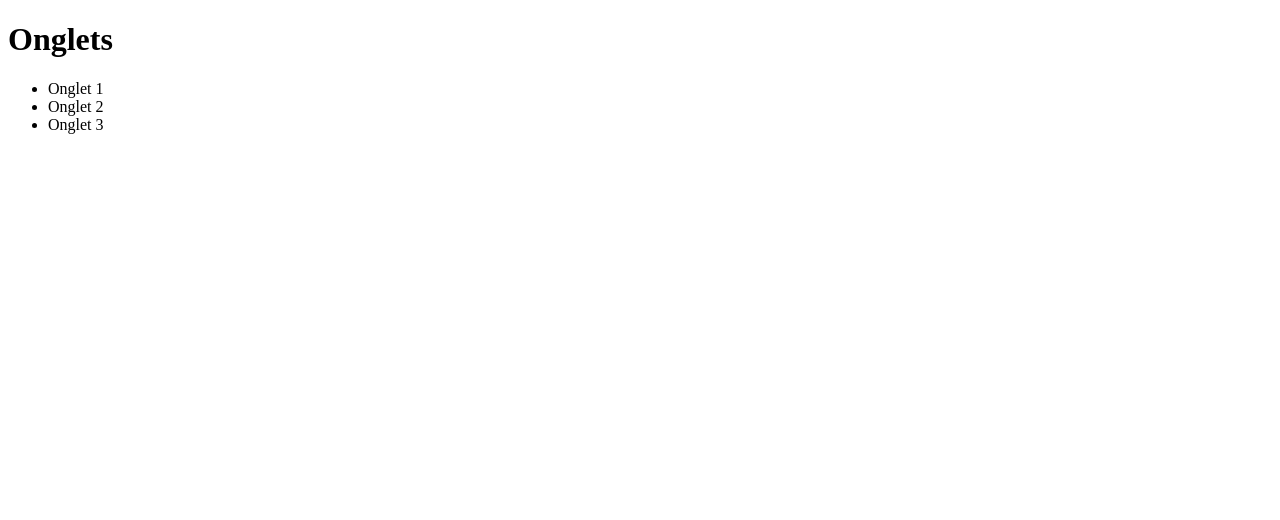
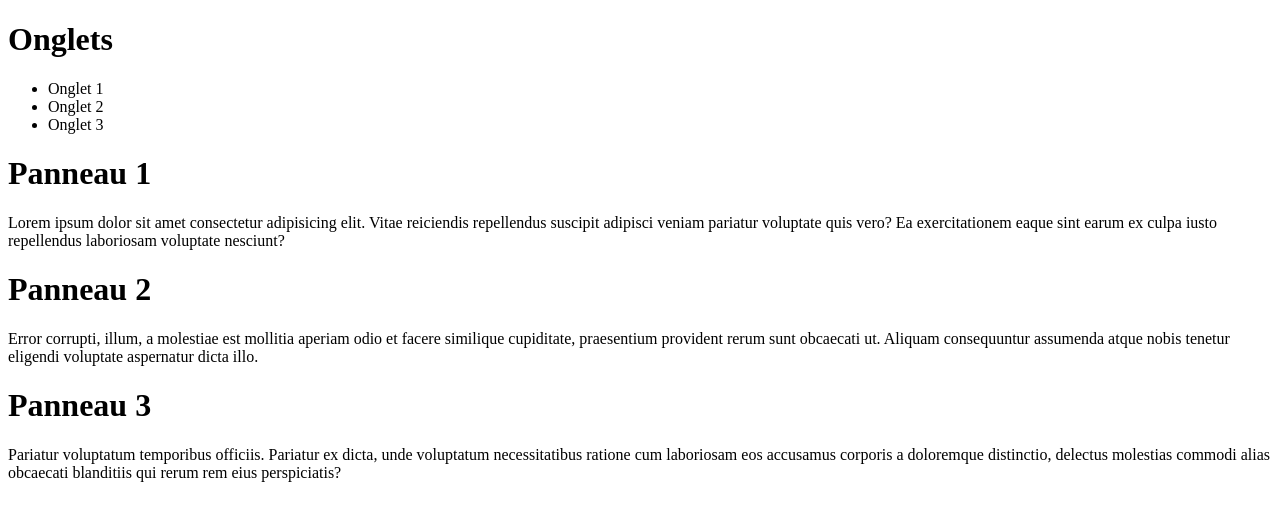
Before and after one commit to MMI-SAE-105/2023-r113-tp3-accordeons-BlandineNHY, a plain HTML site: page 05-onglets.html in a window 1280 px wide. Drawn offline with Linux system fonts and the light colour scheme.

Commit message:
feat: ajout panneaux & position relative

```diff
--- a/05-onglets.html
+++ b/05-onglets.html
@@ -1,11 +1,13 @@
 <!DOCTYPE html>
 <html lang="fr">
+
 <head>
   <meta charset="UTF-8" />
   <meta http-equiv="X-UA-Compatible" content="IE=edge" />
   <meta name="viewport" content="width=device-width, initial-scale=1.0" />
   <title>Onglets</title>
 </head>
+
 <body>
   <h1>Onglets</h1>
   <div id="onglets" x-data="{ouvert : 1 }">
@@ -15,5 +17,33 @@
       <li role="tab">Onglet 3</li>
     </ul>
 
+    <div id="panneaux">
+      <div role="tabpanel" x-show="ouvert === 1">
+        <h1>Panneau 1</h1>
+        <p>Lorem ipsum dolor sit amet consectetur adipisicing elit. Vitae reiciendis repellendus suscipit adipisci
+          veniam pariatur voluptate quis vero? Ea exercitationem eaque sint earum ex culpa iusto repellendus laboriosam
+          voluptate nesciunt?</p>
+      </div>
+      <div role="tabpanel" x-show="ouvert === 2">
+        <h1>Panneau 2</h1>
+        <p>Error corrupti, illum, a molestiae est mollitia aperiam odio et facere similique cupiditate, praesentium
+          provident rerum sunt obcaecati ut. Aliquam consequuntur assumenda atque nobis tenetur eligendi voluptate
+          aspernatur dicta illo.</p>
+      </div>
+      <div role="tabpanel" x-show="ouvert === 3">
+        <h1>Panneau 3</h1>
+        <p>Pariatur voluptatum temporibus officiis. Pariatur ex dicta, unde voluptatum necessitatibus ratione cum
+          laboriosam eos accusamus corporis a doloremque distinctio, delectus molestias commodi alias obcaecati
+          blanditiis qui rerum rem eius perspiciatis?</p>
+      </div>
+    </div>
+
 </body>
+
 </html>
+
+<style>
+  #panneaux {
+    position: relative;
+  }
+</style>
```
Lines whose indentation alone changed are shown as unchanged.
